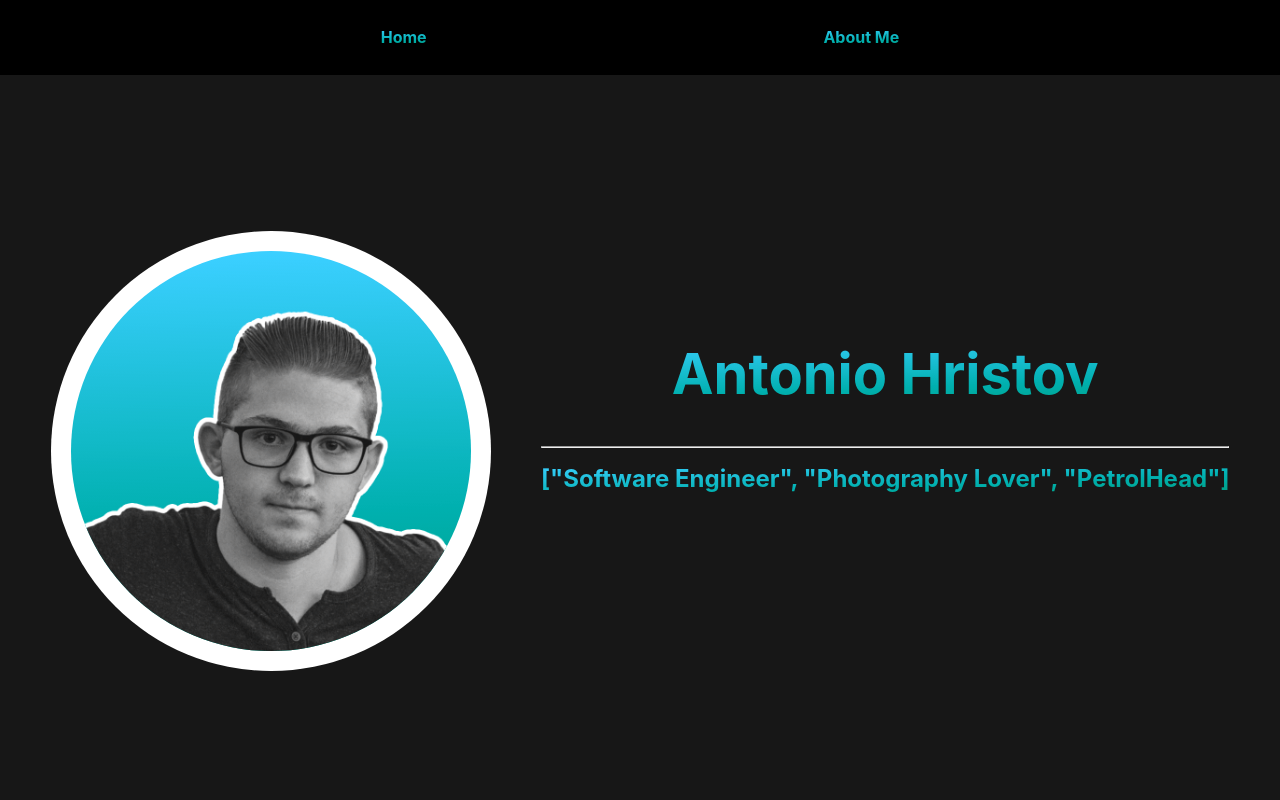
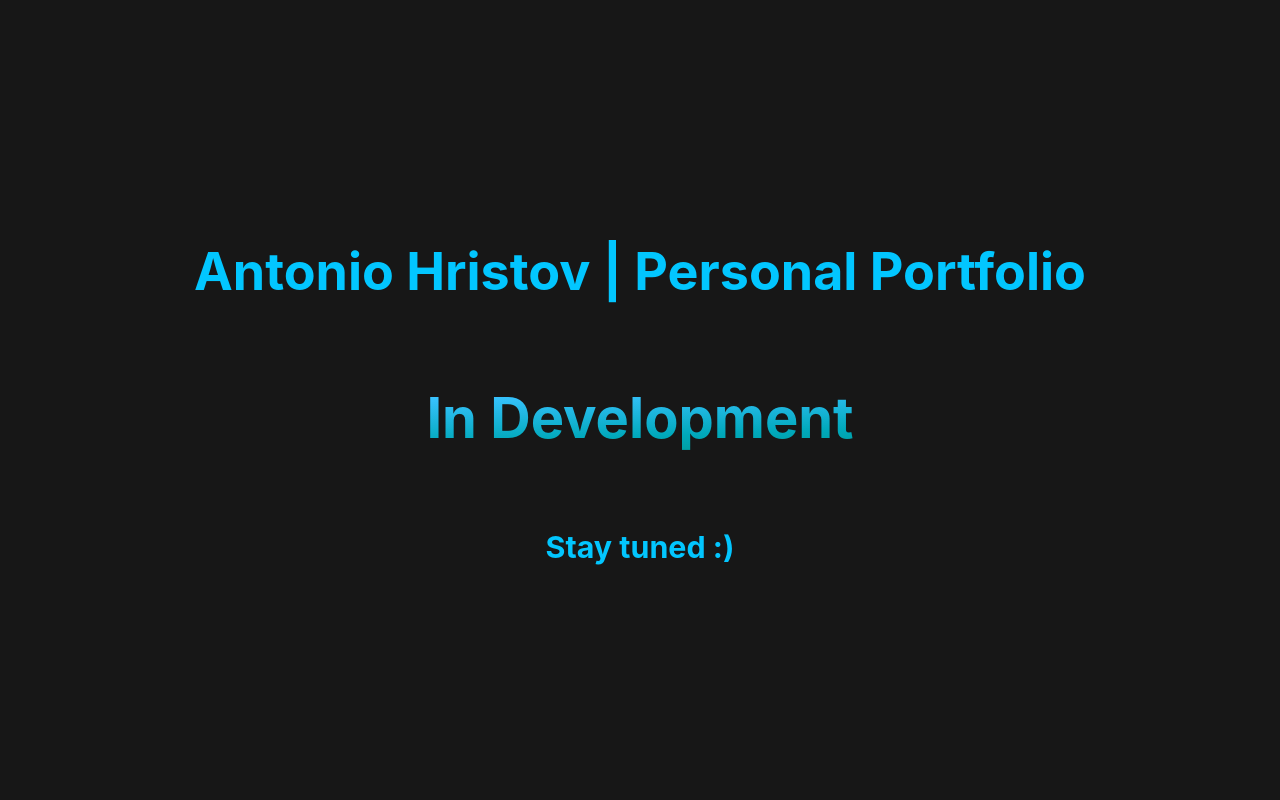
Before and after one commit to tonyhristov/tonyhristov-portfolio, a React (Create React App) app: page / in a window 1280 px wide. Shown: the top 800 px of the page. Built offline with nearby package versions, Linux system fonts and the light colour scheme.

Commit message:
feat: add in development screen

```diff
--- a/src/App.js
+++ b/src/App.js
@@ -1,16 +1,34 @@
-import { React } from 'react'
-import './App.css'
-import styled from "styled-components";
+import { React } from 'react';
+import './App.css';
+import styled from 'styled-components';
+import hue from './constants/hue';
 
-const App = (props) => (
-   <AppContainer>
-      {props.children}
-   </AppContainer>
-)
+function App() {
+    return (
+        <div className='App'>
+            <header className='App-header'>
+                <CompanyText>Antonio Hristov | Personal Portfolio</CompanyText>
+                <AnimatedGradientText>In Development</AnimatedGradientText>
+                <BlueText tagName={'h3'}>Stay tuned :)</BlueText>
+            </header>
+        </div>
+    );
+}
 
-const AppContainer = styled.div`
-   background-color: #171717;
-`
+const AnimatedGradientText = styled.h2`
+    color: #f35626;
+    background-image: -webkit-linear-gradient(92deg, #f35626, #feab3a);
+    -webkit-background-clip: text;
+    -webkit-text-fill-color: transparent;
+    -webkit-animation: ${hue} 10s infinite linear;
+    font-size: 7vh;
+    text-align: center;
+`;
+const CompanyText = styled.h1`
+    color: #02c6ff;
+`;
+const BlueText = styled.h3`
+    color: #02c6ff;
+`;
 
-
-export default App
+export default App;
```
